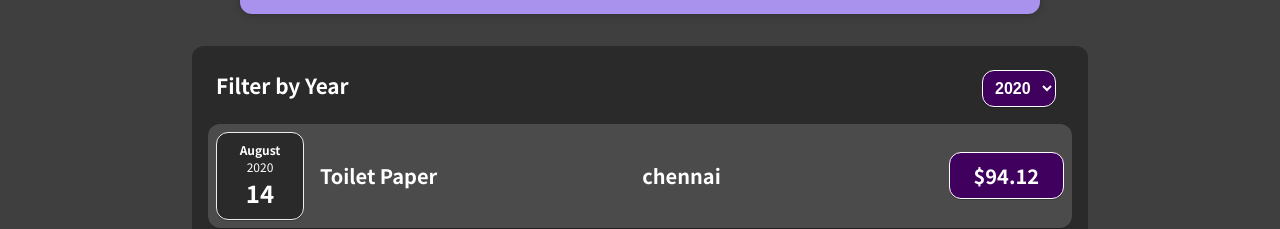
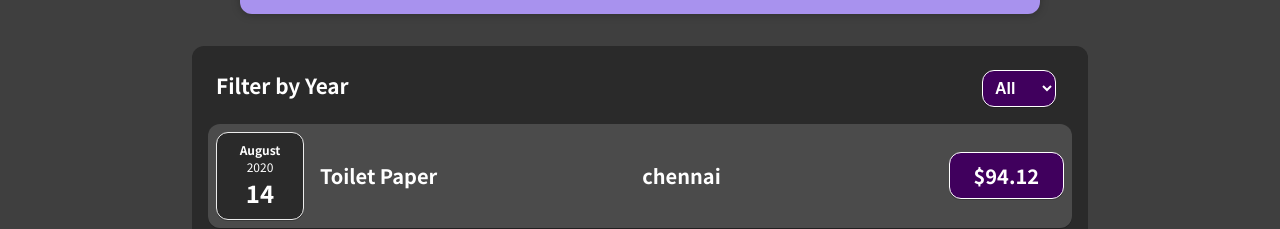
Before and after one commit to Meena024/React-ExpenseTracker, a React (Create React App) app: page / in a window 1280 px wide. Shown: the part 345-574 px from the top of the page. Built offline with nearby package versions, Linux system fonts and the light colour scheme.

Commit message:
Expense filter conditional working implemented

```diff
--- a/src/components/Expenses/ExpenseFilter.js
+++ b/src/components/Expenses/ExpenseFilter.js
@@ -15,6 +15,7 @@ function ExpenseFilter(props) {
           value={props.selected}
           onChange={dropdownChangeHandler}
         >
+          <option value="all">All</option>
           <option value="2022">2022</option>
           <option value="2021">2021</option>
           <option value="2020">2020</option>
--- a/src/components/Expenses/Expenses.js
+++ b/src/components/Expenses/Expenses.js
@@ -5,18 +5,18 @@ import ExpenseFilter from "./ExpenseFilter";
 import { useState } from "react";
 
 function Expenses(props) {
-  const [filteredYear, setFilteredYear] = useState("2020");
+  const [filteredYear, setFilteredYear] = useState("all");
 
   const filterChangeHandler = (selectedYear) => {
     setFilteredYear(selectedYear);
   };
-  return (
-    <Card className="expenses">
-      <ExpenseFilter
-        selected={filteredYear}
-        onChangeFilter={filterChangeHandler}
-      ></ExpenseFilter>
-      {props.expenseList.map((expense, index) => (
+  const filteredExpenses = (filteredYear=='all')?(props.expenseList):(props.expenseList.filter(expense => {
+    return expense.date.getFullYear().toString()===filteredYear;
+  }))
+
+  let expensesContent = <p style={{color: 'white'}}>No expenses found!</p>;
+  if(filteredExpenses.length>0){
+    expensesContent = filteredExpenses.map((expense) => (
         <ExpenseItem
           key={expense.id}
           title={expense.title}
@@ -24,7 +24,15 @@ function Expenses(props) {
           date={expense.date}
           location={expense.location}
         />
-      ))}
+      ))
+  }
+  return (
+    <Card className="expenses">
+      <ExpenseFilter
+        selected={filteredYear}
+        onChangeFilter={filterChangeHandler}
+      ></ExpenseFilter>
+      {expensesContent}
     </Card>
   );
 }
```
